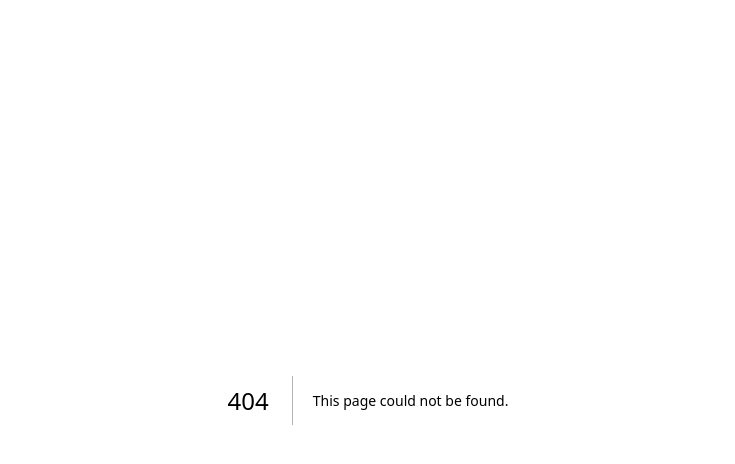
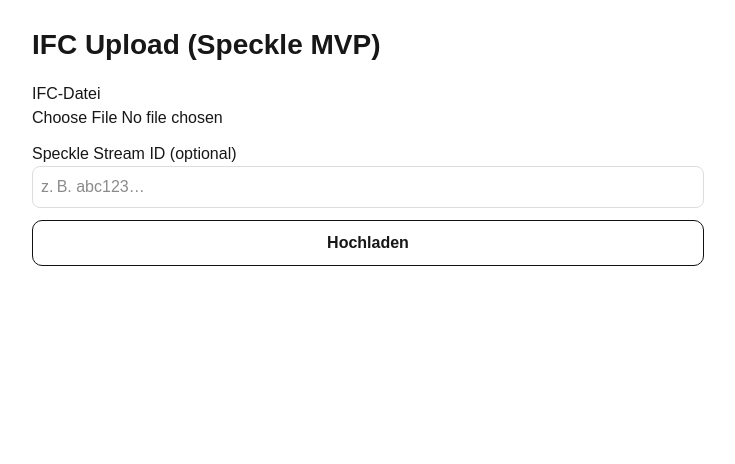
Before and after one commit to SekSaw/ifc-chat-mvp, a Next.js app: page /upload in a window 1280 px wide. Before the commit this address had no page. Shown: the top 464 px of the page, without its empty margins (272-1007 px from the left). Built offline with nearby package versions, Linux system fonts and the light colour scheme.

Commit message:
Add upload page and API route

```diff
--- /dev/null
+++ b/app/upload/page.tsx
@@ -0,0 +1,57 @@
+"use client";
+import React, { useState } from "react";
+
+export default function UploadPage() {
+  const [file, setFile] = useState<File | null>(null);
+  const [streamId, setStreamId] = useState("");
+  const [status, setStatus] = useState<string | null>(null);
+  const [resp, setResp] = useState<any>(null);
+  const [loading, setLoading] = useState(false);
+
+  async function onSubmit(e: React.FormEvent) {
+    e.preventDefault();
+    if (!file) { setStatus("Bitte IFC-Datei auswählen."); return; }
+    setLoading(true); setStatus("Upload läuft…");
+
+    const form = new FormData();
+    form.append("file", file);
+    if (streamId.trim()) form.append("streamId", streamId.trim());
+
+    try {
+      const res = await fetch("/api/speckle-upload", { method: "POST", body: form });
+      const data = await res.json();
+      setResp(data);
+      setStatus(res.ok ? "Upload an Speckle akzeptiert." : `Fehler: ${data?.error || res.statusText}`);
+    } catch (err: any) {
+      setStatus(`Fehler: ${err?.message || "Unbekannt"}`);
+    } finally { setLoading(false); }
+  }
+
+  return (
+    <main style={{ padding: 24, maxWidth: 720, margin: "0 auto" }}>
+      <h1 style={{ fontSize: 28, fontWeight: 700, marginBottom: 16 }}>IFC Upload (Speckle MVP)</h1>
+      <form onSubmit={onSubmit} style={{ display: "grid", gap: 12 }}>
+        <label>
+          <div>IFC-Datei</div>
+          <input type="file" accept=".ifc" onChange={(e)=>setFile(e.target.files?.[0]||null)} />
+        </label>
+        <label>
+          <div>Speckle Stream ID (optional)</div>
+          <input
+            type="text" placeholder="z. B. abc123…" value={streamId}
+            onChange={(e)=>setStreamId(e.target.value)}
+            style={{ width:"100%", padding:8, border:"1px solid #ddd", borderRadius:8 }}
+          />
+        </label>
+        <button type="submit" disabled={loading}
+          style={{ padding:"10px 14px", borderRadius:10, border:"1px solid #111", fontWeight:600, cursor:"pointer" }}>
+          {loading ? "Lade hoch…" : "Hochladen"}
+        </button>
+      </form>
+      {status && <p style={{ marginTop:16 }}>{status}</p>}
+      {resp && <pre style={{ marginTop:16, background:"#f7f7f7", padding:12, borderRadius:8, overflow:"auto" }}>
+{JSON.stringify(resp, null, 2)}
+      </pre>}
+    </main>
+  );
+}
```
Also changed, not shown: app/api/speckle-upload/route.ts (added).
